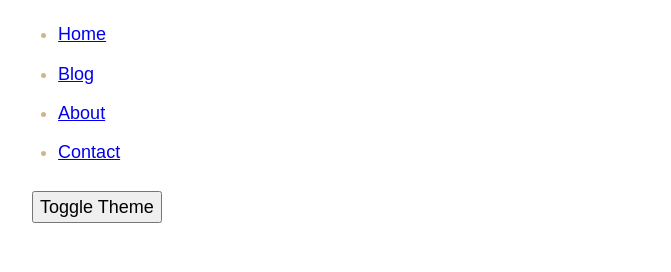
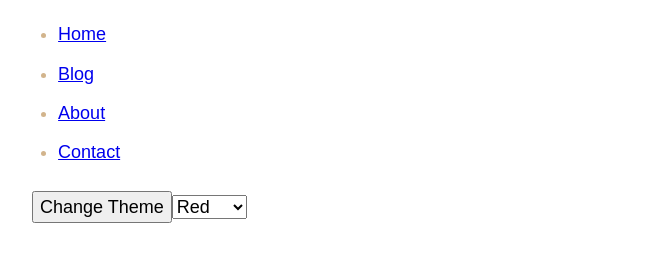
Before and after one commit to yinglu91/gatsby-bootcamp, a Gatsby site: page / in a window 1280 px wide. Shown: the part 100-372 px from the top of the page, without its empty margins (251-922 px from the left). Built offline with nearby package versions, Linux system fonts and the light colour scheme; Gatsby itself is replaced by a stand-in of ours.

Commit message:
add global theme context

```diff
--- a/src/components/layout/Header.jsx
+++ b/src/components/layout/Header.jsx
@@ -2,16 +2,11 @@ import React, { useContext } from 'react'
 import { Link, graphql, useStaticQuery } from 'gatsby'
 import headerStyles from './Header.module.scss'
 
-import {
-  GlobalDispatchContext,
-  GlobalStateContext,
-} from '../../context/GlobalContextProvider'
+import { GlobalStateContext } from '../../context/GlobalContextProvider'
 
 const Header = () => {
-  const dispatch = useContext(GlobalDispatchContext)
-  const state = useContext(GlobalStateContext)
-  console.log(state)
-  console.log(dispatch)
+  const { setTheme, toggleTheme } = useContext(GlobalStateContext)
+  console.log(setTheme)
 
   const data = useStaticQuery(graphql`
     query {
@@ -69,16 +64,28 @@ const Header = () => {
             </Link>
           </li>
         </ul>
-
-        {/* {state.theme} */}
-        <button
+        {/* <button
           type="button"
           onClick={() => {
-            dispatch({ type: 'TOGGLE_THEME' })
+            toggleTheme()
           }}
         >
           Toggle Theme
-        </button>
+        </button> */}
+
+        <button type="button">Change Theme</button>
+        <select
+          id="themeSelection"
+          onChange={e => {
+            console.log(e.target.value)
+            setTheme(e.target.value)
+          }}
+        >
+          <option value="red">Red</option>
+          <option value="tan">Tan</option>
+          <option value="yellow">Yellow</option>
+          <option value="purple">Purple</option>
+        </select>
       </nav>
     </header>
   )
--- a/src/components/layout/Layout.jsx
+++ b/src/components/layout/Layout.jsx
@@ -4,10 +4,7 @@ import Header from './Header'
 import '../../styles/index.scss'
 import layoutStyles from './Layout.module.scss'
 
-import {
-  GlobalDispatchContext,
-  GlobalStateContext,
-} from '../../context/GlobalContextProvider'
+import { GlobalStateContext } from '../../context/GlobalContextProvider'
 
 import { createGlobalStyle } from 'styled-components'
 
--- a/src/context/GlobalContextProvider.jsx
+++ b/src/context/GlobalContextProvider.jsx
@@ -1,7 +1,6 @@
 import React from 'react'
 
 export const GlobalStateContext = React.createContext()
-export const GlobalDispatchContext = React.createContext()
 
 const initialState = {
   theme: 'tan',
@@ -15,6 +14,13 @@ function reducer(state, action) {
         theme: state.theme === 'red' ? 'purple' : 'red',
       }
     }
+    case 'SET_THEME': {
+      console.log(action.payload)
+      return {
+        ...state,
+        theme: action.payload,
+      }
+    }
     default:
       throw new Error('Bad Action Type')
   }
@@ -23,16 +29,24 @@ function reducer(state, action) {
 const GlobalContextProvider = ({ children }) => {
   const [state, dispatch] = React.useReducer(reducer, initialState)
 
-  // const setTheme = (color)=> {
-  //   dispatch({ type: 'SET_THEME', payload: color })
+  const setTheme = color => {
+    console.log(color)
+    dispatch({ type: 'SET_THEME', payload: color })
+  }
 
-  // }
+  const toggleTheme = () => {
+    dispatch({ type: 'TOGGLE_THEME' })
+  }
 
   return (
-    <GlobalStateContext.Provider value={state}>
-      <GlobalDispatchContext.Provider value={dispatch}>
-        {children}
-      </GlobalDispatchContext.Provider>
+    <GlobalStateContext.Provider
+      value={{
+        theme: state.theme,
+        setTheme,
+        toggleTheme,
+      }}
+    >
+      {children}
     </GlobalStateContext.Provider>
   )
 }
```
